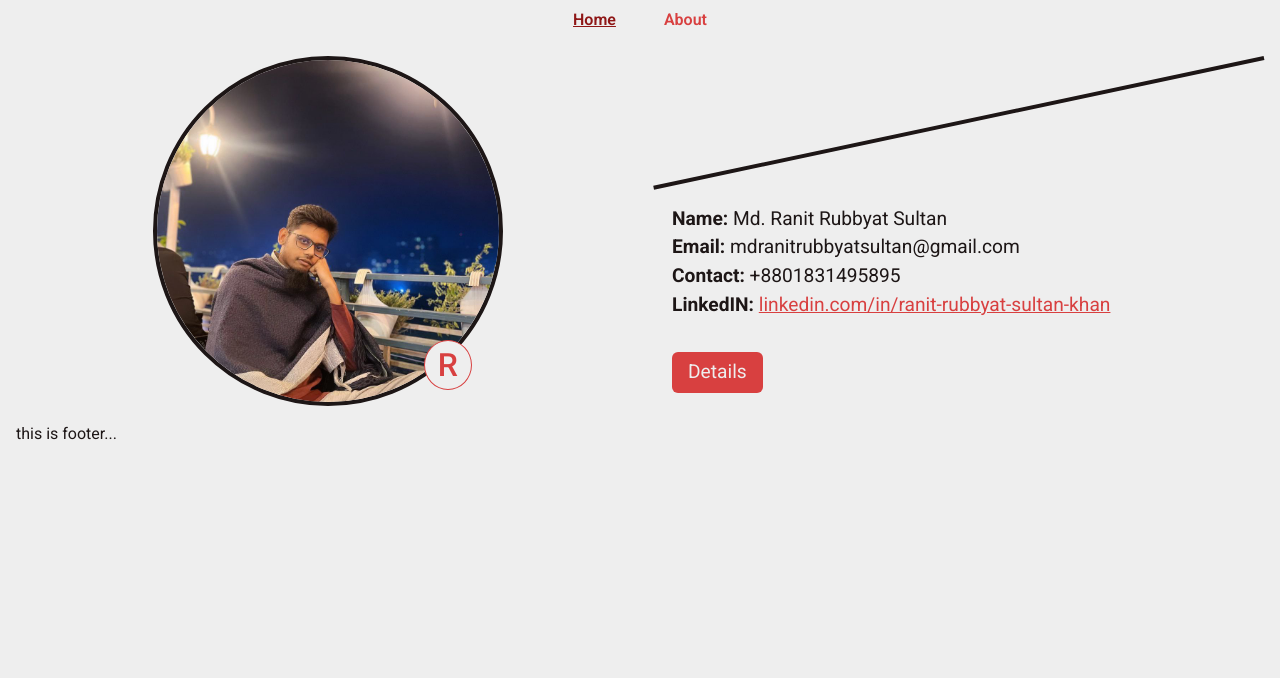
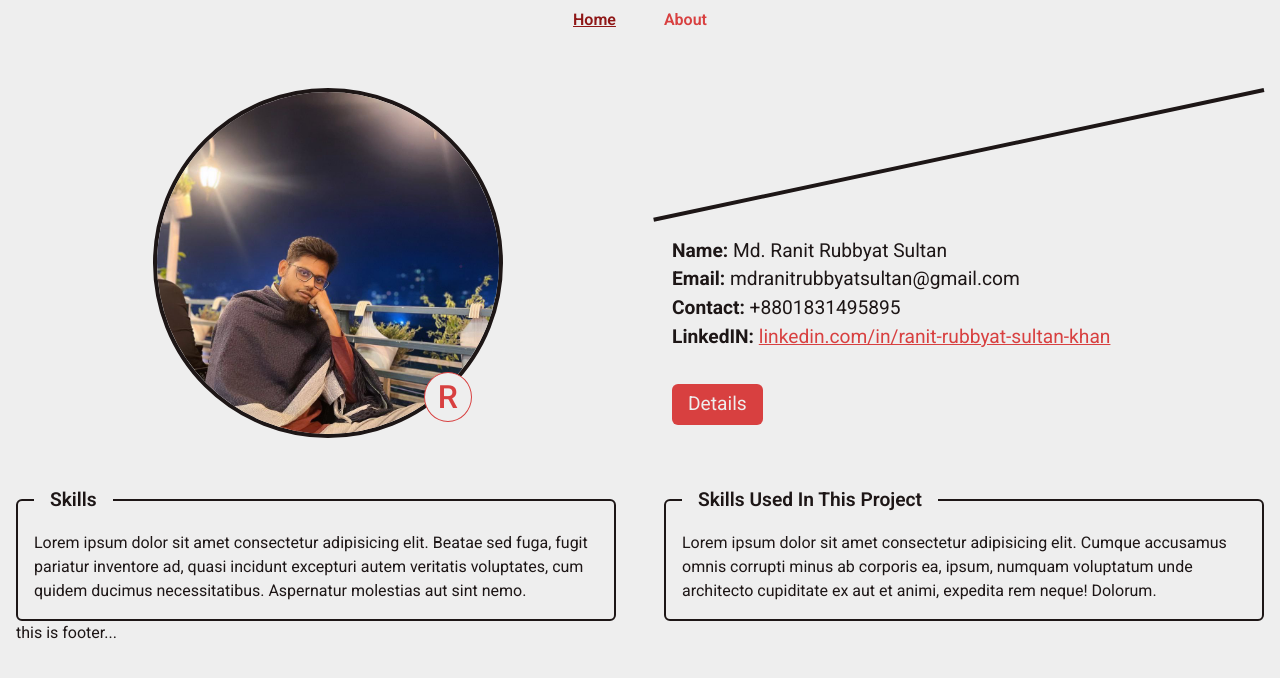
Before and after one commit to Md-Raint-Rubbyat-Sultan/Portfolio-react-JS, a React (Vite) app: page / in a window 1280 px wide. Shown: the top 678 px of the page. Built offline with nearby package versions, Linux system fonts and the light colour scheme.

Commit message:
skills card setpu

```diff
--- a/src/components/Home/Banner/Banner.jsx
+++ b/src/components/Home/Banner/Banner.jsx
@@ -5,10 +5,8 @@ import Contacts from "./Contacts";
 
 const Banner = () => {
   return (
-    <section className="flex flex-col md:flex-row my-fluid">
-      <div className="flex-1">
-        <BannerImage profile={profile} />
-      </div>
+    <section className="flex flex-col md:flex-row my-fluid-l">
+      <BannerImage profile={profile} />
       <Contacts />
     </section>
   );
--- a/src/components/Home/Banner/BannerImage.jsx
+++ b/src/components/Home/Banner/BannerImage.jsx
@@ -4,6 +4,7 @@ import style from "./BannerImage.module.css";
 
 const BannerImage = ({ profile }) => {
   return (
+    <div className="flex-1">
       <div
         className={`w-fluid-img mx-auto border-4 border-prime rounded-full relative z-20 ${style.animateCirculate}`}
       >
@@ -13,6 +14,7 @@ const BannerImage = ({ profile }) => {
           className="w-full rounded-full object-contain"
         />
       </div>
+    </div>
   );
 };
 
--- /dev/null
+++ b/src/components/Home/SkillsCard/ProjectSkills.jsx
@@ -0,0 +1,19 @@
+import React from "react";
+
+const ProjectSkills = () => {
+  return (
+    <div className="order-1 md:order-2">
+      <fieldset className="border-2 border-prime p-fluid rounded-md relative">
+        <legend className="px-fluid text-fluid text-wrap font-semibold">
+          Skills Used In This Project
+        </legend>
+        {/* add skills */}
+        Lorem ipsum dolor sit amet consectetur adipisicing elit. Cumque
+        accusamus omnis corrupti minus ab corporis ea, ipsum, numquam voluptatum
+        unde architecto cupiditate ex aut et animi, expedita rem neque! Dolorum.
+      </fieldset>
+    </div>
+  );
+};
+
+export default ProjectSkills;
--- /dev/null
+++ b/src/components/Home/SkillsCard/Skills.jsx
@@ -0,0 +1,18 @@
+import React from "react";
+
+const Skills = () => {
+  return (
+    <div className="order-2 md:order-1">
+      <fieldset className="border-2 border-prime p-fluid rounded-md relative">
+        <legend className="px-fluid text-fluid font-semibold">Skills</legend>
+        {/* add skills */}
+        Lorem ipsum dolor sit amet consectetur adipisicing elit. Beatae sed
+        fuga, fugit pariatur inventore ad, quasi incidunt excepturi autem
+        veritatis voluptates, cum quidem ducimus necessitatibus. Aspernatur
+        molestias aut sint nemo.
+      </fieldset>
+    </div>
+  );
+};
+
+export default Skills;
--- /dev/null
+++ b/src/components/Home/SkillsCard/SkillsCard.jsx
@@ -0,0 +1,14 @@
+import React from "react";
+import Skills from "./Skills";
+import ProjectSkills from "./ProjectSkills";
+
+const SkillsCard = () => {
+  return (
+    <section className="grid md:grid-cols-2 gap-fluid-m md:gap-fluid-l">
+      <Skills />
+      <ProjectSkills />
+    </section>
+  );
+};
+
+export default SkillsCard;
--- a/src/pages/Home/Home.jsx
+++ b/src/pages/Home/Home.jsx
@@ -1,10 +1,12 @@
 import React from "react";
 import Banner from "../../components/Home/Banner/Banner";
+import SkillsCard from "../../components/Home/SkillsCard/SkillsCard";
 
 const Home = () => {
   return (
     <div>
       <Banner />
+      <SkillsCard />
     </div>
   );
 };
```
Lines whose indentation alone changed are shown as unchanged.
